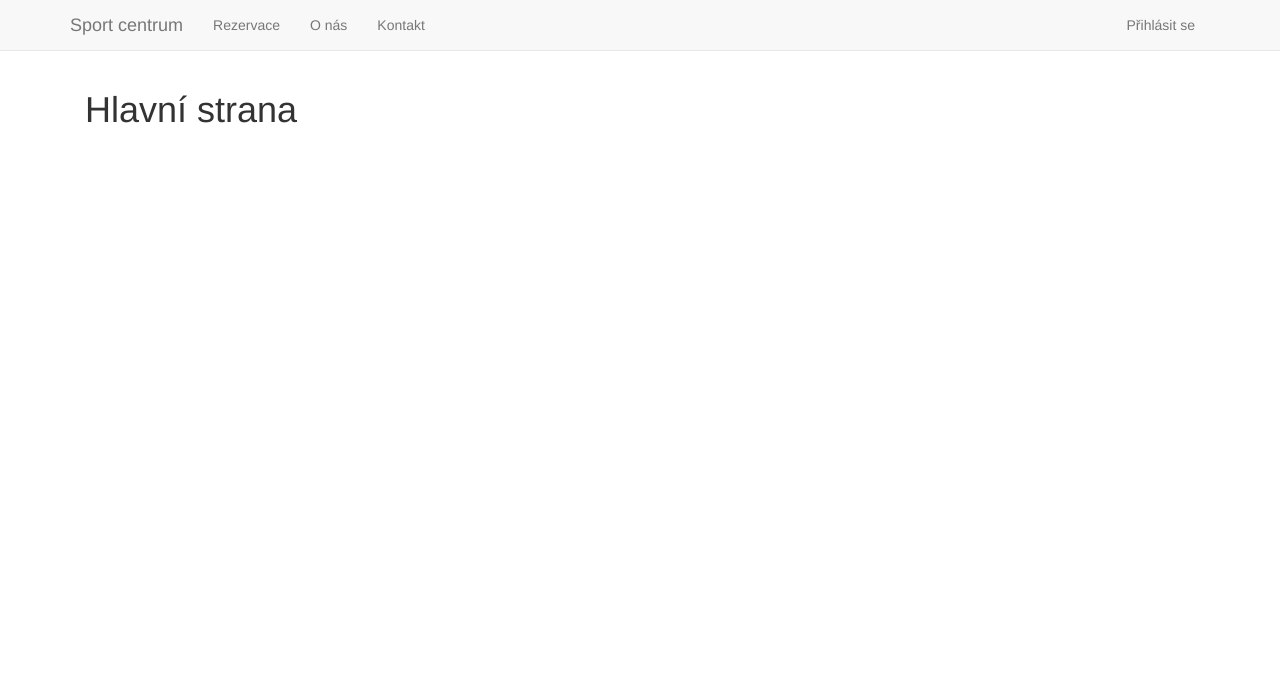
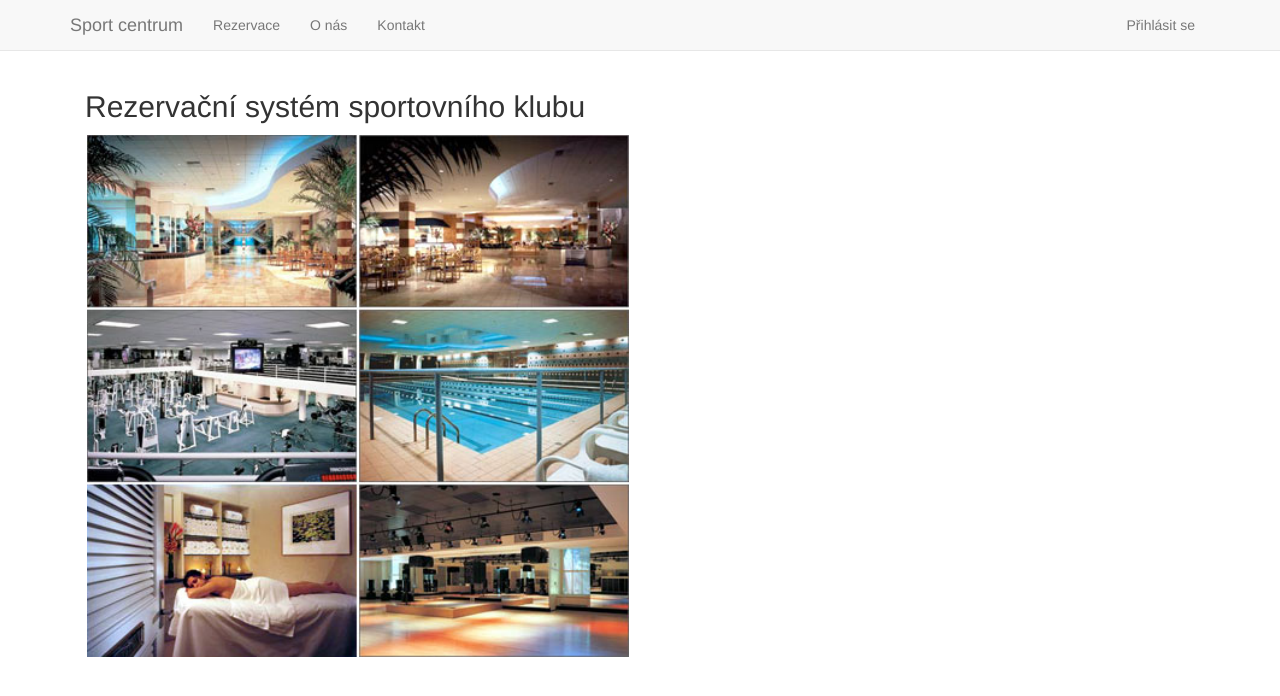
Before and after one commit to adamondrejka/san-sportcentrum, a Django app: page / in a window 1280 px wide. Shown: the top 696 px of the page. Run offline with Django 3.2, Linux system fonts and the light colour scheme; some libraries are stand-ins or nearby versions.

Commit message:
added return button to administration base.html page; added intro image to index.html

```diff
--- a/templates/administration/base.html
+++ b/templates/administration/base.html
@@ -50,6 +50,7 @@
             </li>
           </ul>
           <ul class="nav navbar-nav navbar-right">
+            <li><a href="{% url 'home' %}">Zpět</a></li>
             <li><a href="{% url 'accounts-logout' %}">Odhlásit se</a></li>
           </ul>
         </div><!--/.nav-collapse -->
--- a/templates/web/index.html
+++ b/templates/web/index.html
@@ -3,8 +3,11 @@
 {% block content %}
 <div class="row-fluid">
     <div class="col-lg-12 col-md-12 col-sm-12">
-        <h1>Hlavní strana</h1>
+        <h2>Rezervační systém sportovního klubu</h2>
 
+        <p>
+		<img src="{{ STATIC_URL }}/media/intro.png" />
+	</p>
     </div>
 </div>
 {% endblock %}
```
Also changed, not shown: static/media/intro.png (added).
